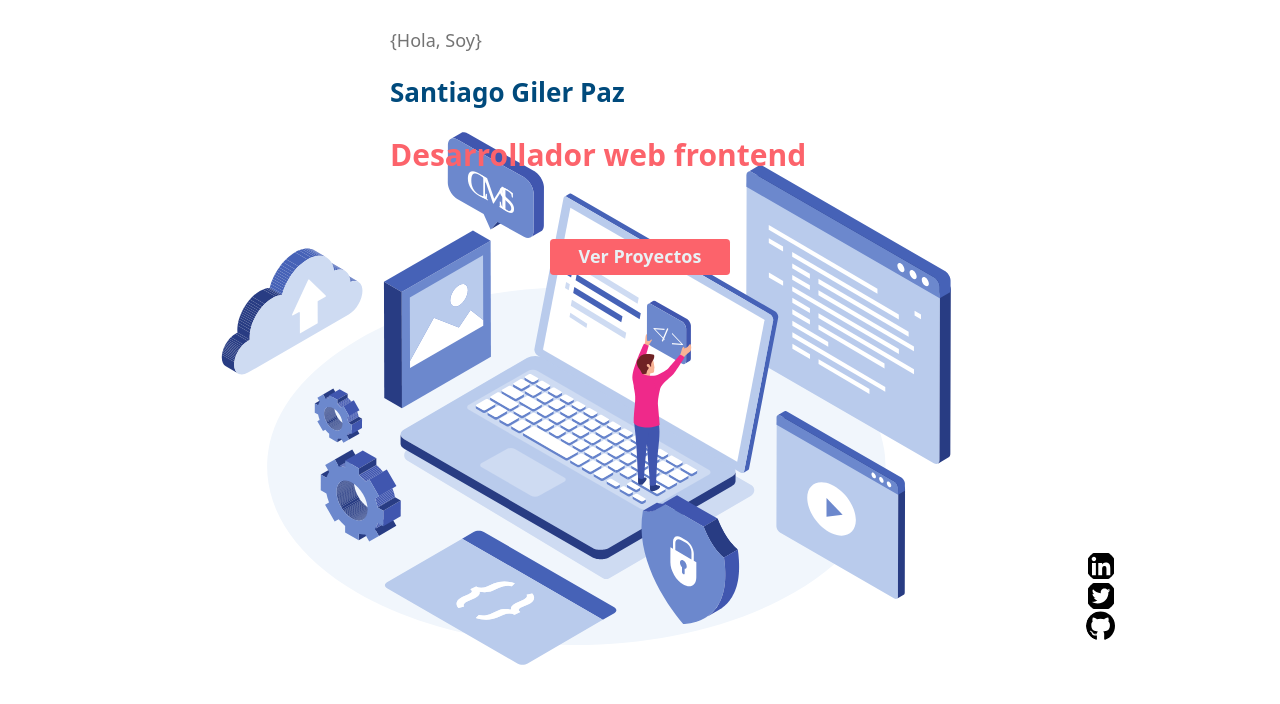
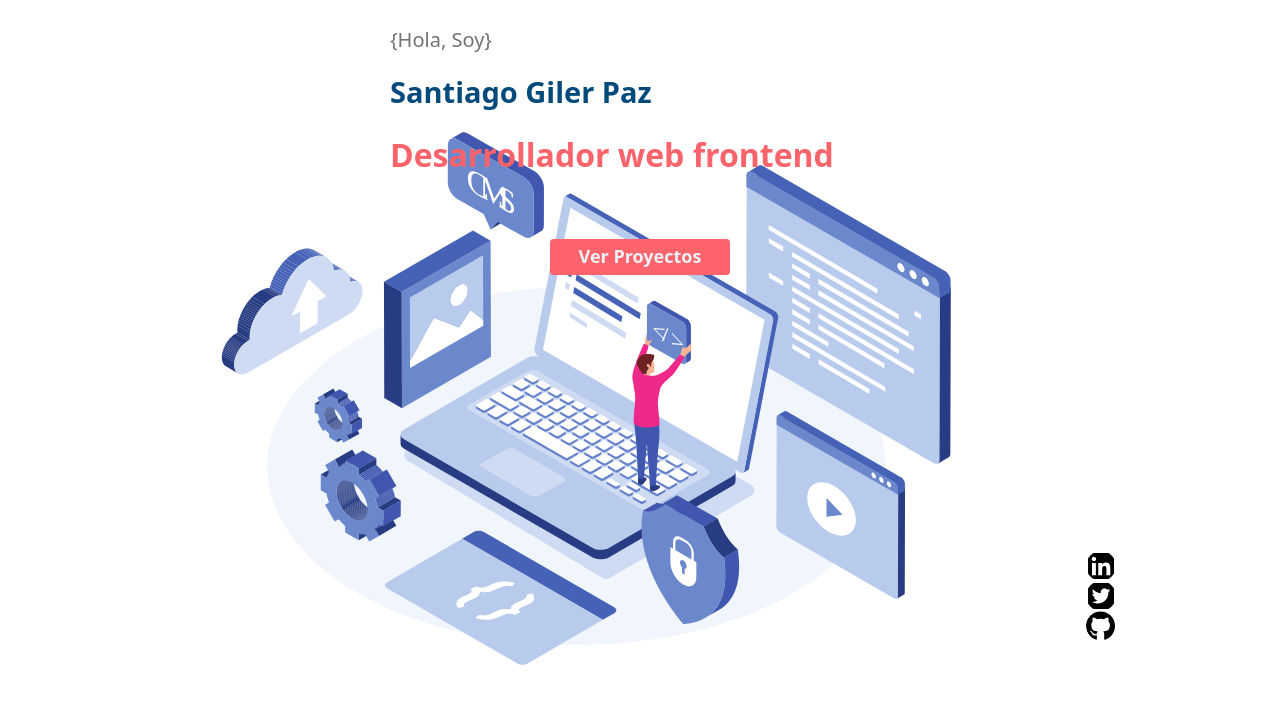
Before and after one commit to sagdev3/portafolio, a plain HTML site: page index.html in a window 1280 px wide. Shown: the part 60-764 px from the top of the page. Drawn offline with nearby package versions, Linux system fonts and the light colour scheme.

Commit message:
algun cambio de diseno

```diff
--- a/css/desktop-main.css
+++ b/css/desktop-main.css
@@ -1,5 +1,14 @@
 .header-container {
   width: 90%;
+}
+.description--text-details p {
+  font-size: 2rem;
+}
+.description--text-details h1 {
+  font-size: 2.9rem;
+}
+.description--text-details h2 {
+  font-size: 3.2rem;
 }
 .social-container--img {
   height: 73vh;
--- a/css/style.css
+++ b/css/style.css
@@ -98,6 +98,7 @@ main {
   background-color: var(--primary--red);
   color: var(--blue-white);
 }
+
 .social-container {
   position: relative;
   z-index: 0;
```
Also changed, not shown: index.html (+2 -2 lines).
